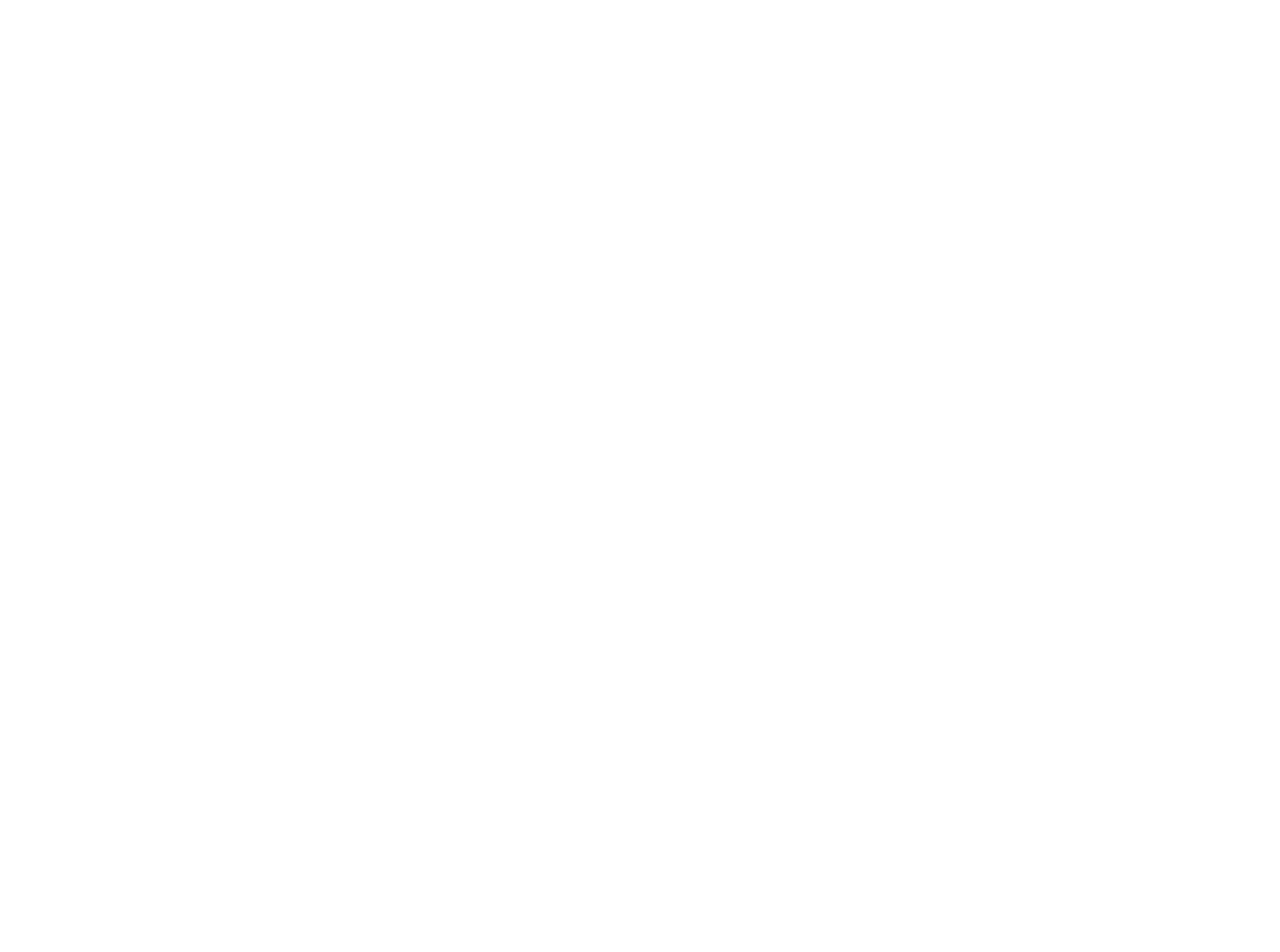
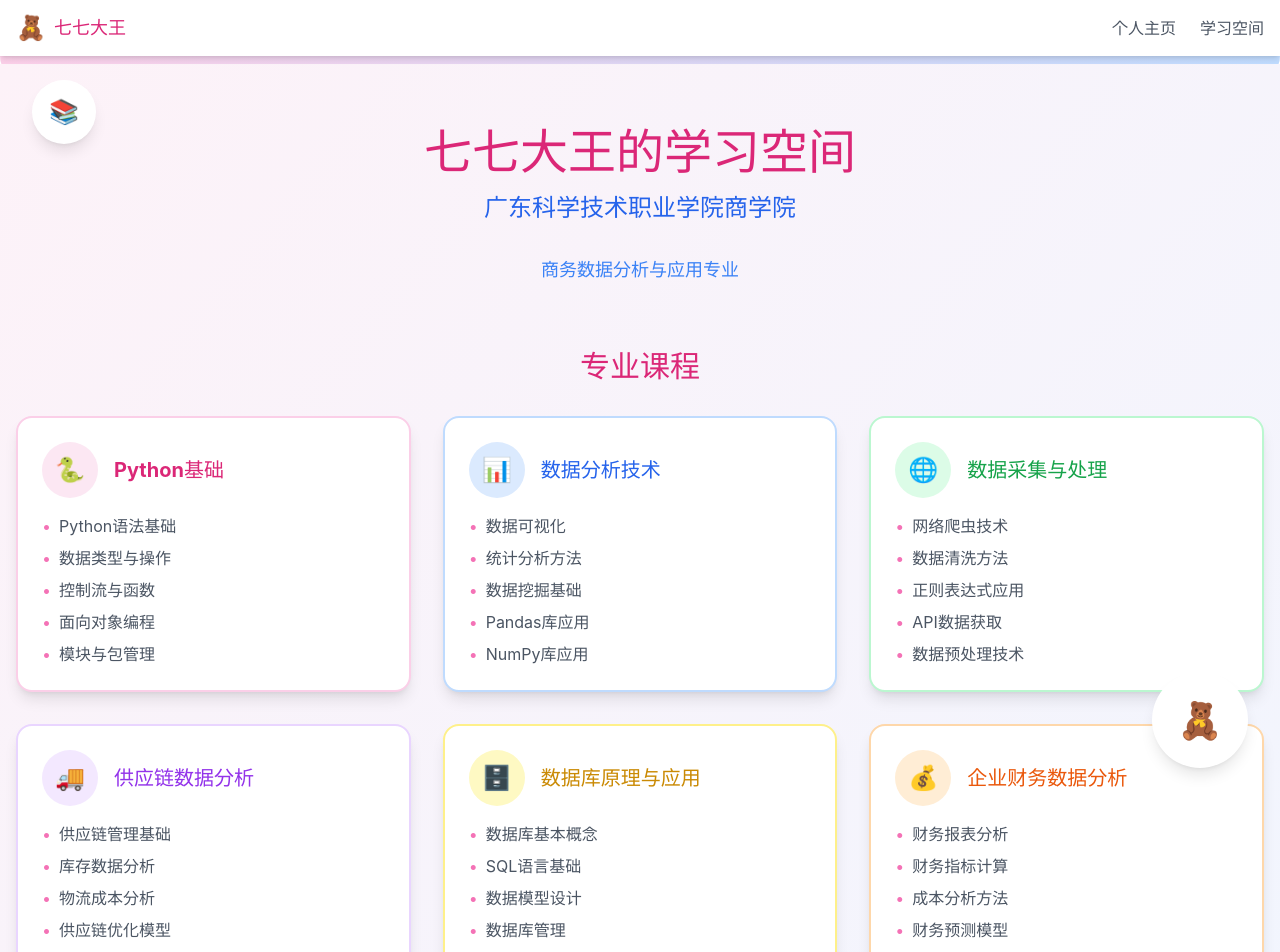
Before and after one commit to ovo-877/ovo, a React (Vite) app: page /learning-space in a window 1280 px wide. Before the commit this address had no page. Shown: the top 952 px of the page. Before the commit the page ends 800 px from the top, so only its background shows below. Built offline with nearby package versions, Linux system fonts and the light colour scheme.

Commit message:
Add learning space page

```diff
--- a/src/App.tsx
+++ b/src/App.tsx
@@ -1,13 +1,35 @@
-import { BrowserRouter as Router, Routes, Route } from "react-router-dom";
+import { BrowserRouter as Router, Routes, Route, Link } from "react-router-dom";
 import Home from "@/pages/Home";
+import LearningSpace from "@/pages/LearningSpace";
 
 export default function App() {
   return (
     <Router>
-      <Routes>
-        <Route path="/" element={<Home />} />
-        <Route path="/other" element={<div className="text-center text-xl">Other Page - Coming Soon</div>} />
-      </Routes>
+      {/* 导航栏 */}
+      <nav className="bg-white shadow-md fixed top-0 left-0 right-0 z-50">
+        <div className="container mx-auto px-4 py-3 flex justify-between items-center">
+          <div className="flex items-center space-x-2">
+            <span className="text-2xl">🧸</span>
+            <span className="font-bold text-lg text-pink-600">七七大王</span>
+          </div>
+          <div className="flex space-x-6">
+            <Link to="/" className="text-gray-600 hover:text-pink-600 font-medium">
+              个人主页
+            </Link>
+            <Link to="/learning-space" className="text-gray-600 hover:text-pink-600 font-medium">
+              学习空间
+            </Link>
+          </div>
+        </div>
+      </nav>
+
+      {/* 主内容区 */}
+      <div className="pt-16">
+        <Routes>
+          <Route path="/" element={<Home />} />
+          <Route path="/learning-space" element={<LearningSpace />} />
+        </Routes>
+      </div>
     </Router>
   );
 }
--- /dev/null
+++ b/src/pages/LearningSpace.tsx
@@ -0,0 +1,195 @@
+import React from 'react';
+
+export default function LearningSpace() {
+  const courses = [
+    {
+      id: 1,
+      name: 'Python基础',
+      color: 'bg-pink-100 text-pink-600 border-pink-200',
+      icon: '🐍',
+      content: [
+        'Python语法基础',
+        '数据类型与操作',
+        '控制流与函数',
+        '面向对象编程',
+        '模块与包管理'
+      ]
+    },
+    {
+      id: 2,
+      name: '数据分析技术',
+      color: 'bg-blue-100 text-blue-600 border-blue-200',
+      icon: '📊',
+      content: [
+        '数据可视化',
+        '统计分析方法',
+        '数据挖掘基础',
+        'Pandas库应用',
+        'NumPy库应用'
+      ]
+    },
+    {
+      id: 3,
+      name: '数据采集与处理',
+      color: 'bg-green-100 text-green-600 border-green-200',
+      icon: '🌐',
+      content: [
+        '网络爬虫技术',
+        '数据清洗方法',
+        '正则表达式应用',
+        'API数据获取',
+        '数据预处理技术'
+      ]
+    },
+    {
+      id: 4,
+      name: '供应链数据分析',
+      color: 'bg-purple-100 text-purple-600 border-purple-200',
+      icon: '🚚',
+      content: [
+        '供应链管理基础',
+        '库存数据分析',
+        '物流成本分析',
+        '供应链优化模型',
+        '需求预测分析'
+      ]
+    },
+    {
+      id: 5,
+      name: '数据库原理与应用',
+      color: 'bg-yellow-100 text-yellow-600 border-yellow-200',
+      icon: '🗄️',
+      content: [
+        '数据库基本概念',
+        'SQL语言基础',
+        '数据模型设计',
+        '数据库管理',
+        'NoSQL数据库简介'
+      ]
+    },
+    {
+      id: 6,
+      name: '企业财务数据分析',
+      color: 'bg-orange-100 text-orange-600 border-orange-200',
+      icon: '💰',
+      content: [
+        '财务报表分析',
+        '财务指标计算',
+        '成本分析方法',
+        '财务预测模型',
+        '投资决策分析'
+      ]
+    }
+  ];
+
+  return (
+    <div className="min-h-screen bg-gradient-to-br from-pink-50 to-blue-50 text-gray-800">
+      {/* 顶部装饰 */}
+      <div className="absolute top-0 left-0 w-full h-20 bg-gradient-to-r from-pink-200 to-blue-200 rounded-b-3xl -z-10"></div>
+
+      {/* 主内容 */}
+      <div className="container mx-auto px-4 py-16">
+        {/* 页面标题 */}
+        <section className="mb-16 text-center">
+          <h1 className="text-4xl md:text-5xl font-bold mb-4 text-pink-600">
+            七七大王的学习空间
+          </h1>
+          <p className="text-xl md:text-2xl mb-8 text-blue-600">
+            广东科学技术职业学院商学院
+          </p>
+          <p className="text-lg text-blue-500 mb-12">
+            商务数据分析与应用专业
+          </p>
+        </section>
+
+        {/* 课程列表 */}
+        <section className="mb-16">
+          <h2 className="text-3xl font-bold mb-8 text-center text-pink-600">
+            专业课程
+          </h2>
+          <div className="grid grid-cols-1 md:grid-cols-2 lg:grid-cols-3 gap-8">
+            {courses.map((course) => (
+              <div
+                key={course.id}
+                className={`bg-white rounded-2xl p-6 shadow-lg hover:shadow-xl transition-shadow border-2 ${course.color.split(' ')[2]}`}
+              >
+                <div className="flex items-center mb-4">
+                  <div className={`w-14 h-14 rounded-full ${course.color.split(' ')[0]} ${course.color.split(' ')[1]} flex items-center justify-center mr-4`}>
+                    <span className="text-2xl">{course.icon}</span>
+                  </div>
+                  <h3 className={`text-xl font-bold ${course.color.split(' ')[1]}`}>{course.name}</h3>
+                </div>
+                <ul className="space-y-2">
+                  {course.content.map((item, index) => (
+                    <li key={index} className="flex items-center">
+                      <span className="text-pink-400 mr-2">•</span>
+                      <span className="text-gray-600">{item}</span>
+                    </li>
+                  ))}
+                </ul>
+              </div>
+            ))}
+          </div>
+        </section>
+
+        {/* 学习目标 */}
+        <section className="mb-16">
+          <h2 className="text-3xl font-bold mb-8 text-center text-pink-600">
+            学习目标
+          </h2>
+          <div className="bg-white rounded-2xl p-8 shadow-lg border-2 border-blue-200">
+            <div className="space-y-4">
+              <div className="flex items-start">
+                <div className="w-10 h-10 rounded-full bg-pink-100 text-pink-600 flex items-center justify-center mr-4 flex-shrink-0">
+                  <span className="font-bold">1</span>
+                </div>
+                <div>
+                  <h3 className="text-lg font-bold text-pink-600 mb-2">掌握数据分析核心技能</h3>
+                  <p className="text-gray-600">通过学习Python、数据分析技术等课程，掌握数据处理和分析的核心能力</p>
+                </div>
+              </div>
+              <div className="flex items-start">
+                <div className="w-10 h-10 rounded-full bg-blue-100 text-blue-600 flex items-center justify-center mr-4 flex-shrink-0">
+                  <span className="font-bold">2</span>
+                </div>
+                <div>
+                  <h3 className="text-lg font-bold text-blue-600 mb-2">培养商务分析思维</h3>
+                  <p className="text-gray-600">结合供应链和财务数据分析，培养从数据中提取商业价值的能力</p>
+                </div>
+              </div>
+              <div className="flex items-start">
+                <div className="w-10 h-10 rounded-full bg-green-100 text-green-600 flex items-center justify-center mr-4 flex-shrink-0">
+                  <span className="font-bold">3</span>
+                </div>
+                <div>
+                  <h3 className="text-lg font-bold text-green-600 mb-2">提升实践应用能力</h3>
+                  <p className="text-gray-600">通过项目实践，将理论知识应用到实际商务场景中</p>
+                </div>
+              </div>
+            </div>
+          </div>
+        </section>
+
+        {/* 轻松熊装饰元素 */}
+        <div className="fixed bottom-8 right-8 z-10">
+          <div className="w-24 h-24 bg-white rounded-full shadow-lg flex items-center justify-center">
+            <span className="text-4xl">🧸</span>
+          </div>
+        </div>
+
+        <div className="fixed top-20 left-8 z-10 hidden md:block">
+          <div className="w-16 h-16 bg-white rounded-full shadow-lg flex items-center justify-center">
+            <span className="text-2xl">📚</span>
+          </div>
+        </div>
+      </div>
+
+      {/* 底部 */}
+      <footer className="bg-gradient-to-r from-pink-200 to-blue-200 py-6 rounded-t-3xl">
+        <div className="container mx-auto px-4 text-center text-gray-700">
+          <p>七七大王的学习空间 © 2026</p>
+        </div>
+      </footer>
+    </div>
+  );
+}
```
